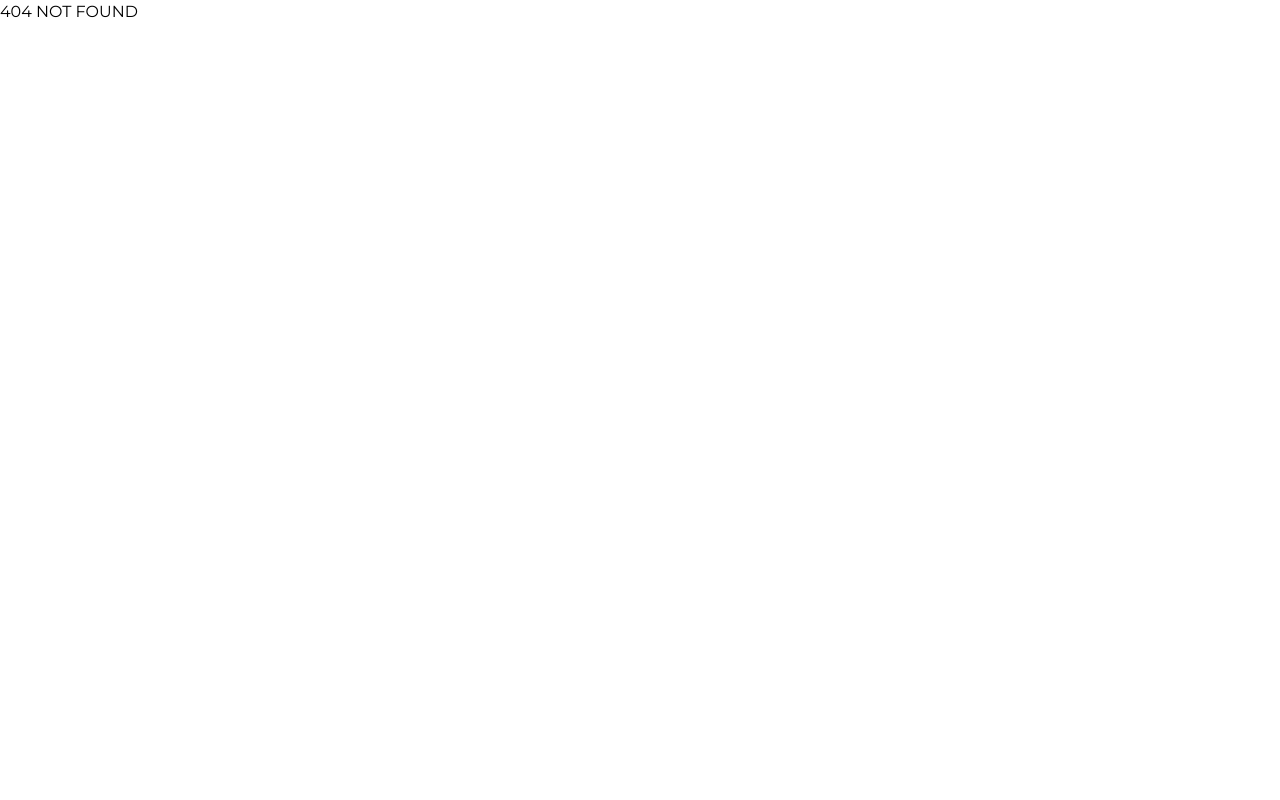
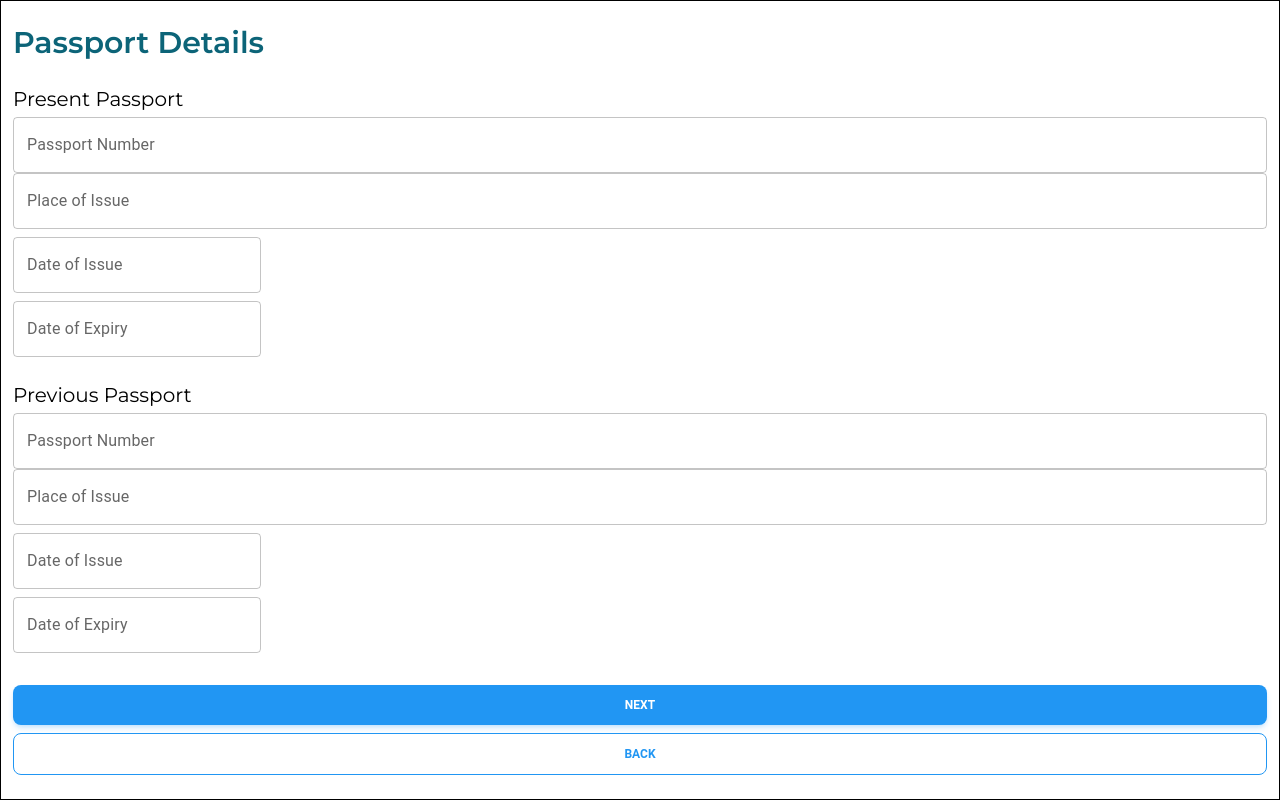
Before and after one commit to Nipun-Milinda/S2Nx_ExploreLanka, a Next.js app in the folder explorelanka/: page /mobile/Passport-details in a window 1280 px wide. Before the commit this address had no page. Built offline with nearby package versions, Linux system fonts and the light colour scheme.

Commit message:
passport details page

```diff
--- /dev/null
+++ b/explorelanka/app/mobile/Passport-details/page.tsx
@@ -0,0 +1,82 @@
+"use client";
+
+import React from 'react'
+import {  Button } from "@material-tailwind/react";
+import TextField from '@mui/material/TextField';
+import { DemoContainer } from '@mui/x-date-pickers/internals/demo';
+import { AdapterDayjs } from '@mui/x-date-pickers/AdapterDayjs';
+import { LocalizationProvider } from '@mui/x-date-pickers/LocalizationProvider';
+import { DatePicker } from '@mui/x-date-pickers/DatePicker';
+
+
+const page = () => {
+  return (
+    <div className='w-full min-h-screen flex flex-col justify-between px-3 py-6 border border-black'>
+      <p className="text-3xl font-semibold text-oceanBlue">Passport Details</p>
+
+
+      <p className='text-xl mb-1 my-6'>Present Passport</p>
+      <TextField className='w-full my-2 text-oceanBlue"'
+          id="outlined-textarea"
+          label="Passport Number"
+          placeholder="23434567"
+          multiline
+        />
+        <TextField className='w-full my-2 text-oceanBlue"'
+          id="outlined-textarea"
+          label="Place of Issue"
+          placeholder="New South Whales"
+          multiline
+        />
+        <LocalizationProvider dateAdapter={AdapterDayjs}>
+      <DemoContainer components={['DatePicker']}>
+        <DatePicker label="Date of Issue" />
+      </DemoContainer>
+    </LocalizationProvider>
+
+    <LocalizationProvider dateAdapter={AdapterDayjs}>
+      <DemoContainer components={['DatePicker']}>
+        <DatePicker label="Date of Expiry" />
+      </DemoContainer>
+    </LocalizationProvider>
+
+    <p className='text-xl mb-1 my-6'>Previous Passport</p>
+      <TextField className='w-full my-2 text-oceanBlue"'
+          id="outlined-textarea"
+          label="Passport Number"
+          placeholder="23434567"
+          multiline
+        />
+        <TextField className='w-full my-2 text-oceanBlue"'
+          id="outlined-textarea"
+          label="Place of Issue"
+          placeholder="New South Whales"
+          multiline
+        />
+        <LocalizationProvider dateAdapter={AdapterDayjs}>
+      <DemoContainer components={['DatePicker']}>
+        <DatePicker label="Date of Issue" />
+      </DemoContainer>
+    </LocalizationProvider>
+
+    <LocalizationProvider dateAdapter={AdapterDayjs}>
+      <DemoContainer components={['DatePicker']}>
+        <DatePicker label="Date of Expiry" />
+      </DemoContainer>
+    </LocalizationProvider>
+
+
+<div className='w-full mt-auto flex flex-col gap-2'>
+        <Button color="blue" fullWidth>
+          Next
+        </Button>
+        <Button variant="outlined" color="blue" fullWidth>
+          Back
+        </Button>
+      </div>
+
+    </div>
+  )
+}
+
+export default page
```
